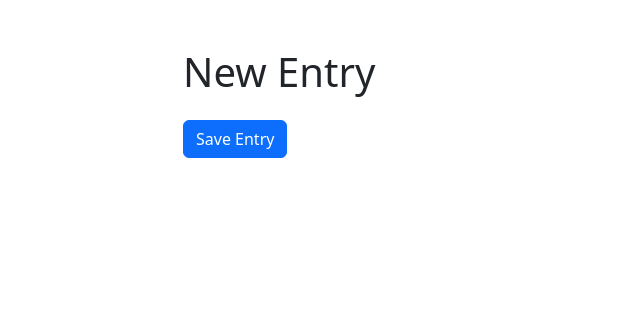
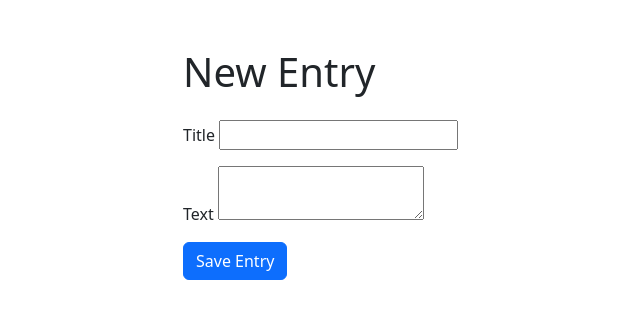
Before and after one commit to victorcreed/self_reflection, a Django app: template journal/templates/journal/new_entry.html in a window 1280 px wide. Shown: the part 56-375 px from the top of the page, without its empty margins (190-830 px from the left). Run offline with Django 3.2, Linux system fonts and the light colour scheme; the template is opened without the code that fills it, so the values that code supplies are empty, except form fields; tables that the repository leaves empty hold one stand-in row (values such as "Sample post"); form fields are guessed from the names that the template uses.

Commit message:
Refactor: Simplify new entry form and streamline user assignment

```diff
--- a/journal/forms.py
+++ b/journal/forms.py
@@ -14,4 +14,4 @@ class EntryDeleteForm(forms.ModelForm):
 class EntryForm(forms.ModelForm):
     class Meta:
         model = Entry
-        fields = '__all__' # Include all fields from the Entry model
+        fields = ['title', 'text']
--- a/journal/templates/journal/new_entry.html
+++ b/journal/templates/journal/new_entry.html
@@ -6,15 +6,20 @@
                 <h1 class="mt-5">New Entry</h1>
                 <form method="post" class="mt-4">
                     {% csrf_token %}
-                    {% for field in form %}
-                        <div class="mb-3">
-                            {{ field.label_tag }}
-                            {{ field }}
-                            {% if field.errors %}
-                                <div class="text-danger">{{ field.errors }}</div>
-                            {% endif %}
-                        </div>
-                    {% endfor %}
+                    <div class="mb-3">
+                        {{ form.title.label_tag }}
+                        {{ form.title }}
+                        {% if form.title.errors %}
+                            <div class="text-danger">{{ form.title.errors }}</div>
+                        {% endif %}
+                    </div>
+                    <div class="mb-3">
+                        {{ form.text.label_tag }}
+                        {{ form.text }}
+                        {% if form.text.errors %}
+                            <div class="text-danger">{{ form.text.errors }}</div>
+                        {% endif %}
+                    </div>
                     <button type="submit" class="btn btn-primary">Save Entry</button>
                 </form>
             </div>
```
Also changed, not shown: journal/models.py (+0 -10 lines).
